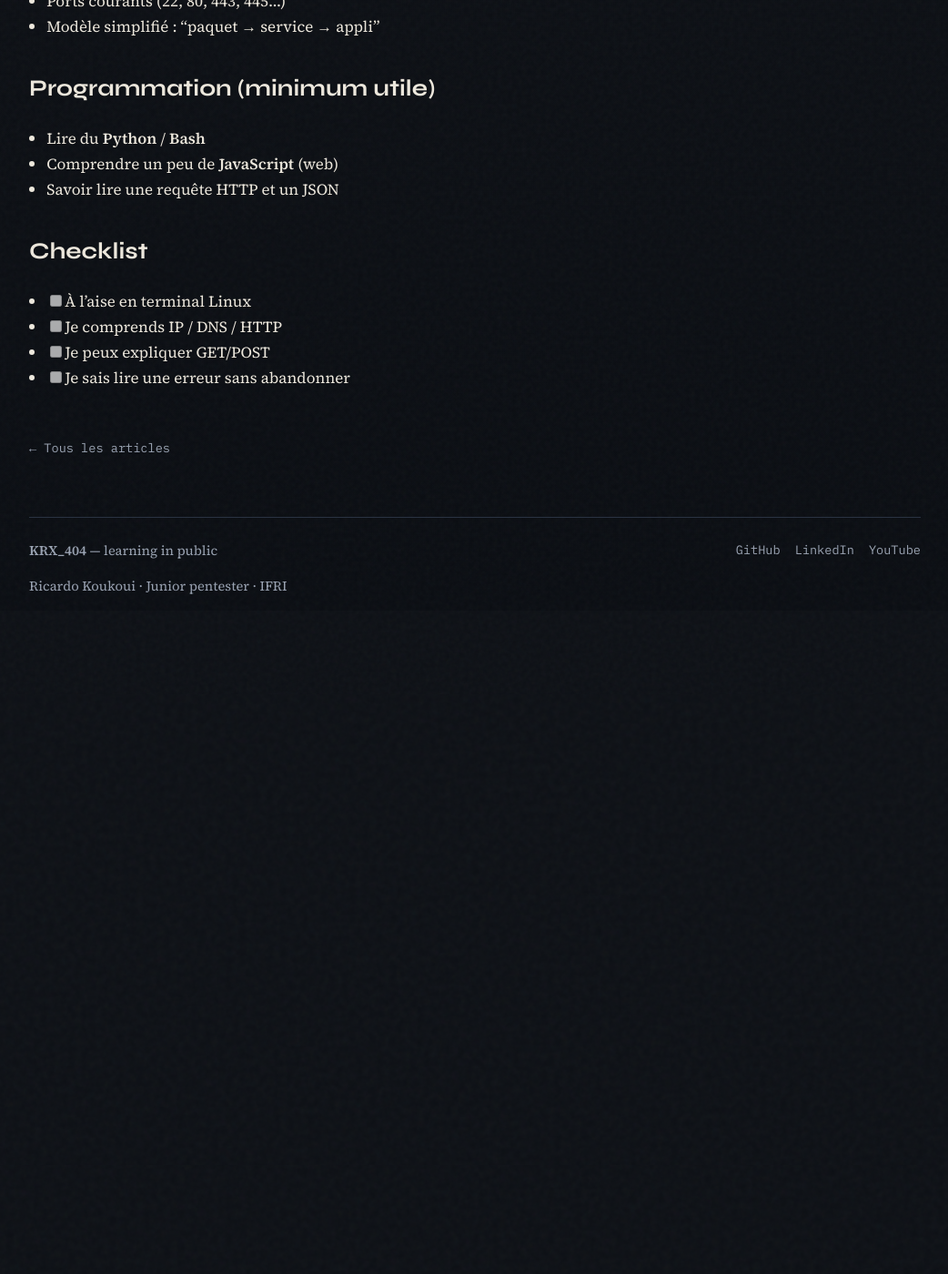
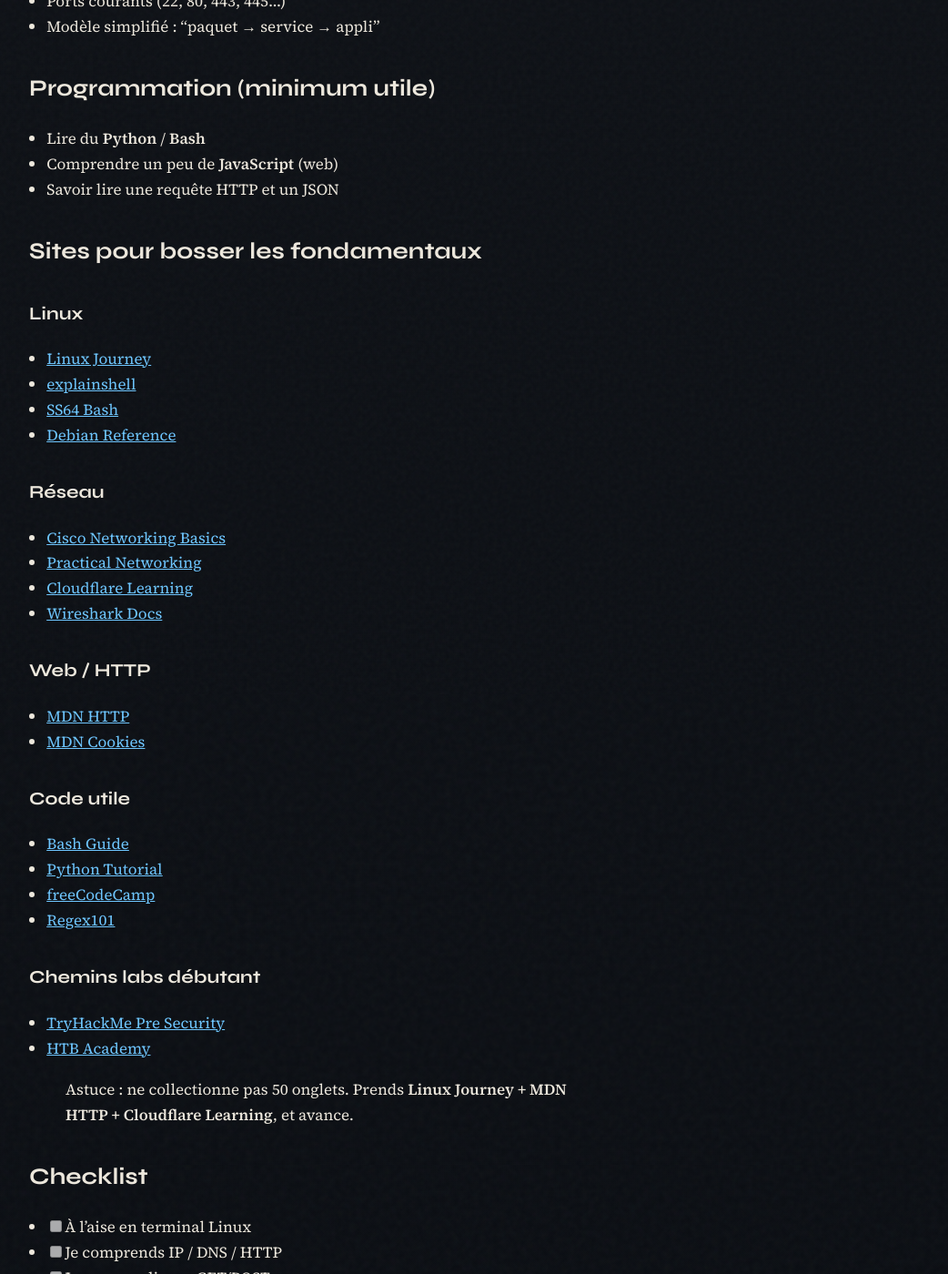
Before and after one commit to RicardoKOUKOUI/KRX_404, a Jekyll site: the page built from _posts/2026-03-01-fondamentaux-linux-reseau.md, in a window 1280 px wide and 1400 px high, scrolled down 1192 px. Shown: the whole window at 91% size, without its empty margins (118-1160 px from the left). Built offline with Jekyll 4.4.1, drawn with Linux system fonts in a browser that asks for light colours; before the commit the page ends 1895 px from its top, so only the background shows below that; some of the changed text lies outside the part shown.

Commit message:
Add recommended learning sites to fundamentals step
Co-authored-by: Cursor <cursoragent@cursor.com>

```diff
--- a/_posts/2026-03-01-fondamentaux-linux-reseau.md
+++ b/_posts/2026-03-01-fondamentaux-linux-reseau.md
@@ -42,9 +42,40 @@ Sur Parrot / Kali / Debian / Ubuntu :
 - Comprendre un peu de **JavaScript** (web)
 - Savoir lire une requête HTTP et un JSON
 
+## Sites pour bosser les fondamentaux
+
+### Linux
+- [Linux Journey](https://linuxjourney.com/)
+- [explainshell](https://explainshell.com/)
+- [SS64 Bash](https://ss64.com/bash/)
+- [Debian Reference](https://www.debian.org/doc/manuals/debian-reference/)
+
+### Réseau
+- [Cisco Networking Basics](https://www.netacad.com/courses/networking-basics)
+- [Practical Networking](https://www.practicalnetworking.net/)
+- [Cloudflare Learning](https://www.cloudflare.com/learning/)
+- [Wireshark Docs](https://www.wireshark.org/docs/)
+
+### Web / HTTP
+- [MDN HTTP](https://developer.mozilla.org/fr/docs/Web/HTTP)
+- [MDN Cookies](https://developer.mozilla.org/fr/docs/Web/HTTP/Cookies)
+
+### Code utile
+- [Bash Guide](https://mywiki.wooledge.org/BashGuide)
+- [Python Tutorial](https://docs.python.org/3/tutorial/)
+- [freeCodeCamp](https://www.freecodecamp.org/)
+- [Regex101](https://regex101.com/)
+
+### Chemins labs débutant
+- [TryHackMe Pre Security](https://tryhackme.com/path/outline/presecurity)
+- [HTB Academy](https://academy.hackthebox.com/)
+
+> Astuce : ne collectionne pas 50 onglets. Prends **Linux Journey + MDN HTTP + Cloudflare Learning**, et avance.
+
 ## Checklist
 
 - [ ] À l’aise en terminal Linux
 - [ ] Je comprends IP / DNS / HTTP
 - [ ] Je peux expliquer GET/POST
 - [ ] Je sais lire une erreur sans abandonner
+- [ ] J’utilise vraiment 3–5 de ces sites
```
Also changed, not shown: RESSOURCES.md (+13 -4 lines), docs/03-fondamentaux.md (+31 -1 lines).
